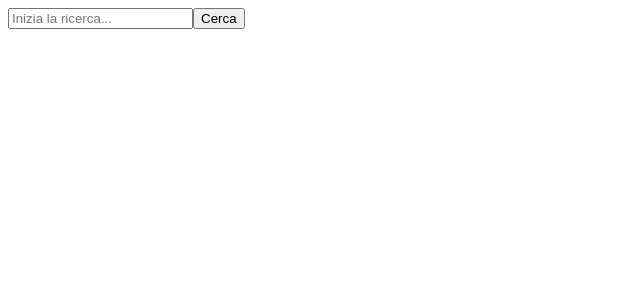
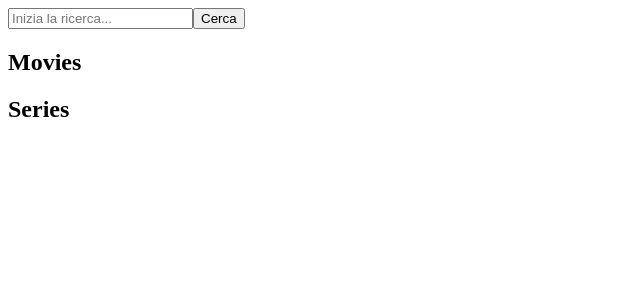
Before and after one commit to Therakar/vite-boolflix, a Vue app: page / in a window 1280 px wide. Shown: the top 300 px of the page, without its empty margins (0-640 px from the left). Built offline with nearby package versions, Linux system fonts and the light colour scheme.

Commit message:
crea struttura card e le importa nel main

```diff
--- a/src/components/AppCard.vue
+++ b/src/components/AppCard.vue
@@ -14,7 +14,9 @@
 
 <template>
     <div>
-
+        <img :src="poster" :alt="title" />
+        <h3>{{title}}</h3>
+        <h4>{{info.original_title || info.original_name}}</h4>
     </div>
 </template>
 
--- a/src/components/AppMain.vue
+++ b/src/components/AppMain.vue
@@ -2,9 +2,13 @@
 
     import axios from "axios"; //importo axios
     import { store } from "../store"; //importo store.js
+    import AppCard from "./AppCard.vue"; //importo le card
 
     export default {
         name: "AppMain",
+        components: {
+            AppCard,
+        },
         data () {
             return {
                 store,
@@ -14,9 +18,15 @@
 </script>
 
 <template>
-    <div>
+    <section>
+        <h2>Movies</h2>
+        <AppCard v-for="movie in store.movies" /> <!--cicla sull'array dei film-->
+    </section>
+    <section>
+        <h2>Series</h2>
+        <AppCard v-for="tv in store.series" /> <!--cicla sull'array delle serie-->
+    </section>
 
-    </div>
 </template>
 
 <style lang="scss">
```
